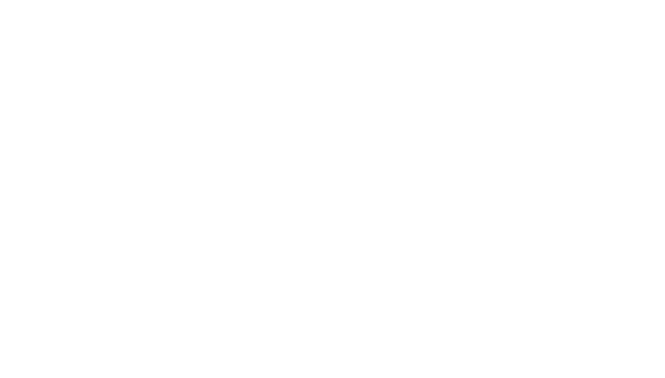
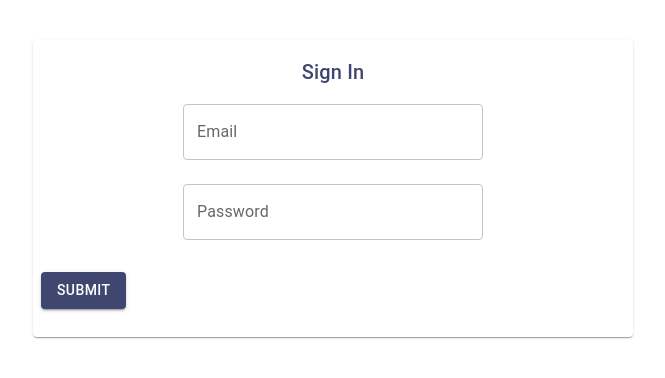
Before and after one commit to omprakash8788/Journal, a React (Vite) app in the folder client/: page /signin in a window 1280 px wide. Before the commit this address had no page. Shown: the top 378 px of the page, without its empty margins (307-972 px from the left). Built offline with nearby package versions, Linux system fonts and the light colour scheme.

Commit message:
signin in form

```diff
--- a/client/src/MainRouter.jsx
+++ b/client/src/MainRouter.jsx
@@ -3,7 +3,9 @@ import { Route, Routes } from "react-router-dom";
 import Home from "./core/Home";
 import Users from "./user/Users";
 import Signup from "./user/Signup";
+import Signin from "./auth/Signin";
 
+//signin
 const MainRouter = () => {
   return (
     <div>
@@ -11,6 +13,8 @@ const MainRouter = () => {
         <Route path="/" element={<Home />} />
         <Route path="/users" element={<Users/>} />
         <Route path="/signup" element={<Signup/>} />
+        <Route path="/signin" element={<Signin/>} />
+
 
 
       </Routes>
--- a/client/src/auth/Signin.jsx
+++ b/client/src/auth/Signin.jsx
@@ -1,9 +1,143 @@
-import React from 'react'
+import React, { useState } from "react";
+import { signin } from "./api-auth";
+import auth from "./auth-helper";
+import { makeStyles } from "@mui/styles";
+
+import {
+  Card,
+  CardContent,
+  CardActions,
+  Typography,
+  TextField,
+  Button,
+  Icon,
+} from "@mui/material";
+
+import { Navigate, useLocation } from "react-router-dom";
+
+const useStyles = makeStyles(() => ({
+  card: {
+    maxWidth: 600,
+    margin: "auto",
+    textAlign: "center",
+    marginTop: 40,
+    paddingBottom: 20,
+  },
+  error: {
+    verticalAlign: "middle",
+  },
+  title: {
+    marginTop: 20,
+    color: "#3f4771",
+  },
+  textField: {
+    marginLeft: 8,
+    marginRight: 8,
+    width: 300,
+  },
+  submit: {
+    margin: "auto",
+    marginBottom: 16,
+  },
+}));
 
 const Signin = () => {
+  const classes = useStyles();
+  const location = useLocation();
+
+  const [values, setValues] = useState({
+    email: "",
+    password: "",
+    error: "",
+    redirectToReferrer: false,
+  });
+
+  const from = location.state?.from?.pathname || "/";
+
+  const clickSubmit = () => {
+    if (!values.email || !values.password) {
+      setValues({
+        ...values,
+        error: "Email and Password are required",
+      });
+      return;
+    }
+
+    const user = {
+      email: values.email,
+      password: values.password,
+    };
+
+    signin(user).then((data) => {
+      if (data?.error) {
+        setValues({ ...values, error: data.error });
+      } else {
+        auth.authenticate(data, () => {
+          setValues({
+            ...values,
+            error: "",
+            redirectToReferrer: true,
+          });
+        });
+      }
+    });
+  };
+
+  const handleChange = (name) => (event) => {
+    setValues({ ...values, [name]: event.target.value });
+  };
+
+  if (values.redirectToReferrer) {
+    return <Navigate to={from} />;
+  }
+
   return (
-    <div>Signin</div>
-  )
-}
+    <Card className={classes.card}>
+      <CardContent>
+        <Typography variant="h6" className={classes.title}>
+          Sign In
+        </Typography>
 
-export default Signin
+        <TextField
+          type="email"
+          label="Email"
+          className={classes.textField}
+          value={values.email}
+          onChange={handleChange("email")}
+          margin="normal"
+        />
+
+        <TextField
+          type="password"
+          label="Password"
+          className={classes.textField}
+          value={values.password}
+          onChange={handleChange("password")}
+          margin="normal"
+        />
+
+        {values.error && (
+          <Typography component="p" color="error">
+            <Icon color="error" className={classes.error}>
+              error
+            </Icon>
+            {values.error}
+          </Typography>
+        )}
+      </CardContent>
+
+      <CardActions>
+        <Button
+          color="primary"
+          variant="contained"
+          onClick={clickSubmit}
+          className={classes.submit}
+        >
+          Submit
+        </Button>
+      </CardActions>
+    </Card>
+  );
+};
+
+export default Signin;
```
